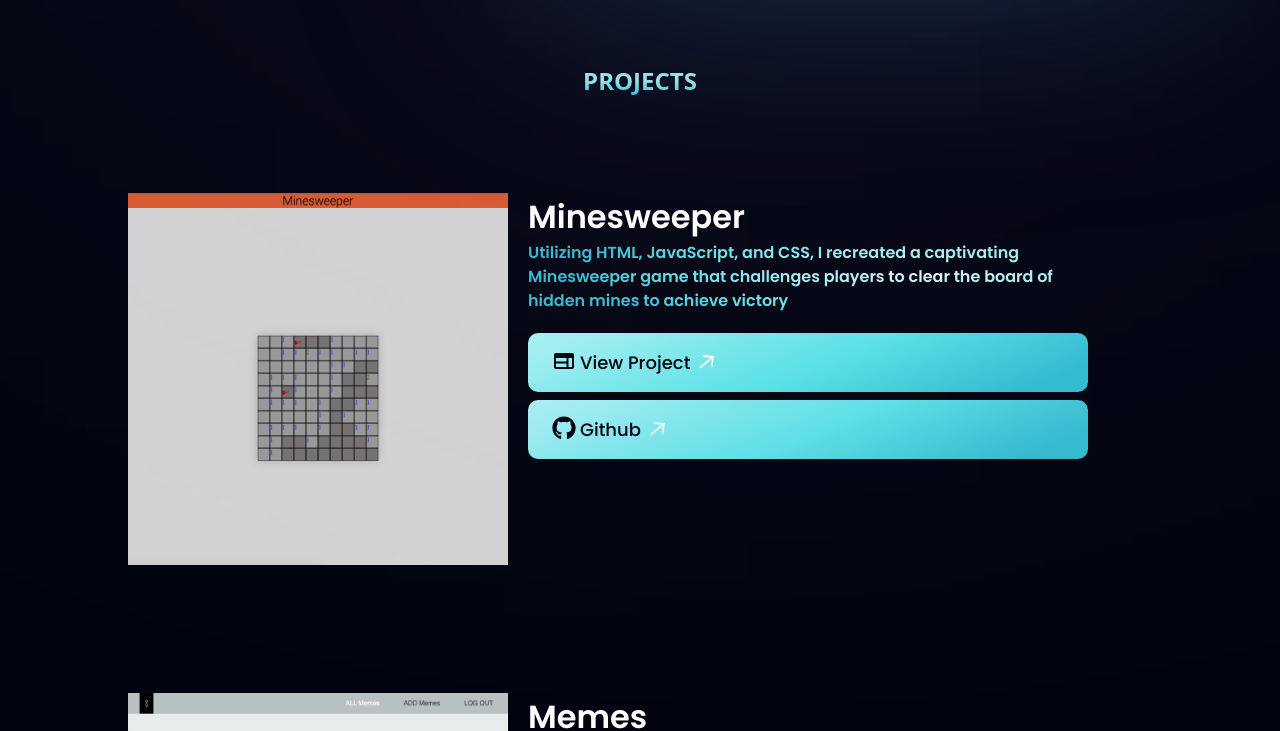
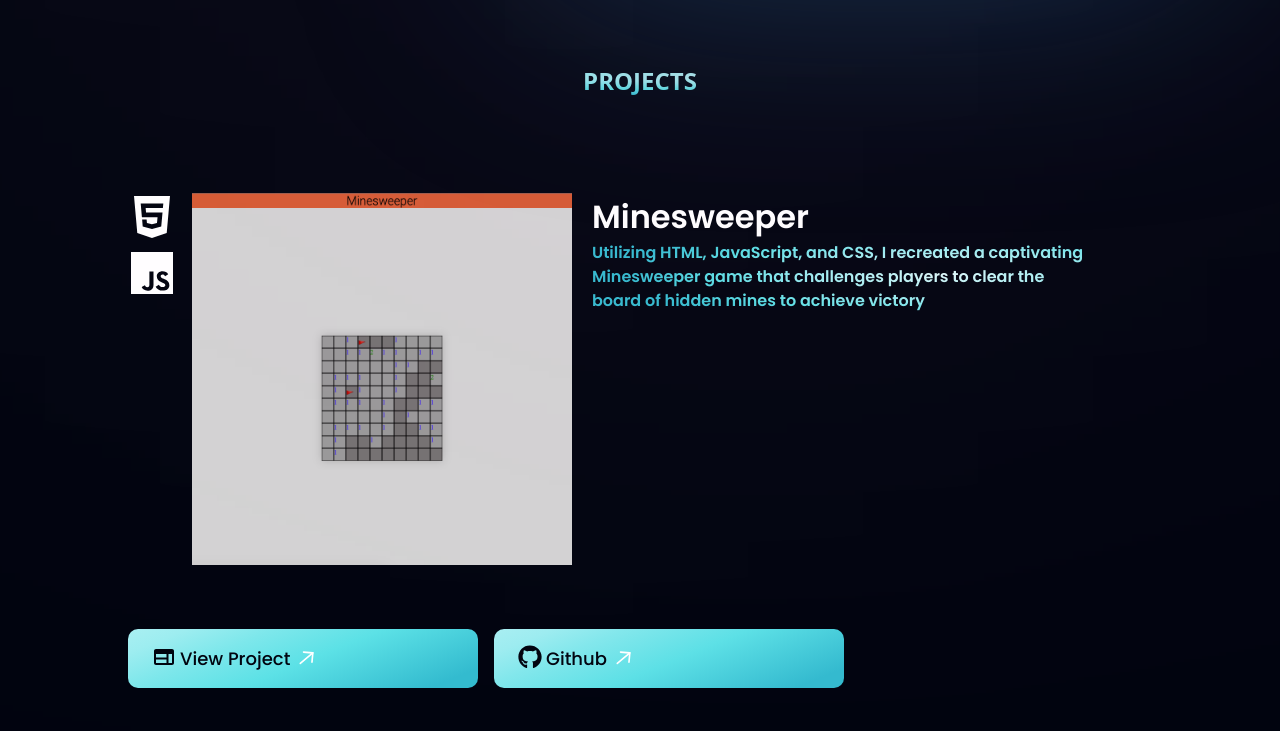
Before and after one commit to Puzzles65/portfolio_vite, a React (Vite) app: page / in a window 1280 px wide. Shown: the part 780-1511 px from the top of the page. Built offline with nearby package versions, Linux system fonts and the light colour scheme.

Commit message:
added icons to projects

```diff
--- a/src/components/Projects.jsx
+++ b/src/components/Projects.jsx
@@ -16,6 +16,7 @@ const Projects = () => {
           description={item.description}
           link={item.link}
           githubLink={item.githubLink}
+          icons={item.icons}
         />
       ))}
     </div>
--- a/src/components/ProjectsContainer.jsx
+++ b/src/components/ProjectsContainer.jsx
@@ -10,13 +10,20 @@ function ProjectsContainer({
   description,
   link,
   githubLink,
+  icons,
 }) {
   return (
-    <section >
+    <section>
       <div
         className="flex justify-left md:flex-row flex-col sm:flex-row sm:ml-16 sm:mr-16"
         key={id}
       >
+        <div className={`text-white text-5xl ${styles.paddingY} mr-4`}>
+          {icons.map((Icon, index) => (
+            <Icon key={index} className="mb-2" />
+          ))}
+        </div>
+
         <img
           className={`w-[380px] max-w-full sm:h-[500px] max-h-full ${styles.paddingY}`}
           src={image}
@@ -32,8 +39,11 @@ function ProjectsContainer({
           <p className="text-gradient font-poppins font-semibold pb-5">
             {description}
           </p>
+        </div>
+      </div>
+      <div className="flex flex-row ml-16">
         <a
-            className={`flex flex-row py-4 px-6 text-primary bg-blue-gradient rounded-[10px] outline-none ${styles} z-10 mb-2`}
+          className={`flex flex-row py-4 px-6 text-primary bg-blue-gradient rounded-[10px] outline-none ${styles} z-10 mr-4 w-[350px]`}
           href={link}
           target="_blank"
           rel="noopener noreferrer"
@@ -45,7 +55,7 @@ function ProjectsContainer({
           <img className="max-w-full w-[25px]" src={arrow} alt="arrow" />
         </a>
         <a
-            className={`flex flex-row py-4 px-6 text-primary bg-blue-gradient rounded-[10px] outline-none ${styles}`}
+          className={`flex flex-row py-4 px-6 text-primary bg-blue-gradient rounded-[10px] outline-none ${styles} w-[350px]`}
           href={githubLink}
           target="_blank"
           rel="noopener noreferrer"
@@ -57,7 +67,6 @@ function ProjectsContainer({
           <img className="max-w-full w-[25px]" src={arrow} alt="arrow" />
         </a>
       </div>
-      </div>
     </section>
   );
 }
--- a/src/components/ProjectsItem.js
+++ b/src/components/ProjectsItem.js
@@ -1,5 +1,5 @@
 import { memes, minesweeper, spaceCAT} from '../assets'
-
+import { FaHtml5, IoLogoJavascript, SiMongodb, FaPython, DiPostgresql, DiDjango } from "./SkillsIcons"
 
 const projectsItems = [
     {
@@ -7,7 +7,7 @@ const projectsItems = [
         title: 'Minesweeper',
         image: minesweeper,
         description: 'Utilizing HTML, JavaScript, and CSS, I recreated a captivating Minesweeper game that challenges players to clear the board of hidden mines to achieve victory',
-        // icons: [FaHtml5, FaJs],
+        icons: [FaHtml5, IoLogoJavascript],
         link: "https://project1-minesweeper.netlify.app/",
         githubLink: "https://github.com/Puzzles65/minesweeper/blob/main/README.md"
     },
@@ -16,7 +16,7 @@ const projectsItems = [
         title: 'Memes',
         image: memes,
         description: 'This website allows users to share, create, and curate memes by submitting a URL and title for the meme. The platform is built using Node.js for the server-side and MongoDB to store the meme data. Instead of uploading files, users post memes through URLs, and the website displays them on the main page.',
-        // icons: [FaHtml5, FaJs, FaNodeJs, SiMongodb],
+        icons: [FaHtml5, IoLogoJavascript, SiMongodb],
         link: "https://project2-memes-20789d159558.herokuapp.com/",
         githubLink: "https://github.com/Puzzles65/project2-memes/blob/main/README.md"
     },
@@ -25,7 +25,7 @@ const projectsItems = [
         title: 'SpaceCAT',
         image: spaceCAT,
         description: "This website allows users to explore, create, and modify albums featuring NASA's Astronomy Picture of the Day (APOD). Leveraging Python, SQL databases, and Django frameworks, we implemented the app's functionalities, making it easy for users to save and access their favorite space images without repeatedly calling the NASA API. I worked on CSS to enhance the website's visual appeal, and also implemented a location API for users to show their current location.",
-        // icons: [FaHtml5, FaPython, DiPostgresql, SiDjango],
+        icons: [FaHtml5, FaPython, DiPostgresql, DiDjango],
         link: "https://space-cat.fly.dev/",
         githubLink: "https://github.com/Puzzles65/SpaceCAT/blob/main/README.md"
     }
```
Lines whose indentation alone changed are shown as unchanged.
